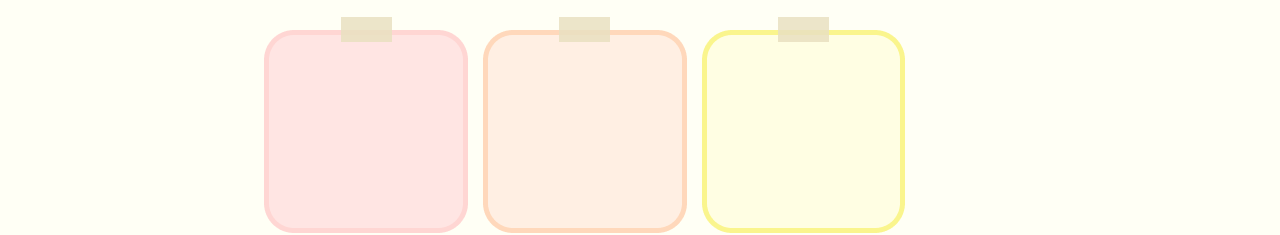
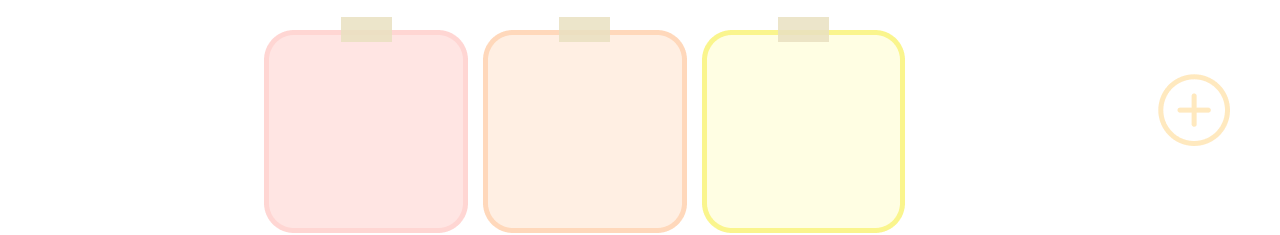
Before and after one commit to Z0ro0/CheerUP, a React (Create React App) app: page / in a window 1280 px wide. Shown: the part 556-791 px from the top of the page. Built offline with nearby package versions, Linux system fonts and the light colour scheme; a web font is replaced by a local one.

Commit message:
글쓰기 버튼 추가

```diff
--- a/src/App.css
+++ b/src/App.css
@@ -68,12 +68,26 @@
   height: 30px;
 }
 
+#post-add-container{
+  position: relative;
+  display: flex;
+  justify-content: end;
+}
 
 #post-container{
   margin-left: 20%;
   margin-right: 20%;
   margin-top: 2%;
+  position: absolute;
 }
 .post{
   padding: 1%;
 }
+
+
+#add-button{
+  position: absolute;
+  position: fixed;
+  margin-top: 550px;
+  margin-right: 3%;
+}
--- a/src/App.js
+++ b/src/App.js
@@ -8,6 +8,7 @@ function App() {
         <p id="owner-text">000의 익명 메시지</p>
         <img src="./img/circle.png" id="circle"/>
       </div>
+      <div id="post-add-container">
         <div id="post-container">
             <img class="post" src="./img/post1.png"/>
             <img class="post" src="./img/post2.png"/>
@@ -30,6 +31,8 @@ function App() {
             <img class="post" src="./img/post5.png"/>
             <img class="post" src="./img/post6.png"/>
           </div>
+          <img src="./img/add.png" id="add-button"/>
+      </div>
     </div>
   );
 }
```
Lines whose indentation alone changed are shown as unchanged.
